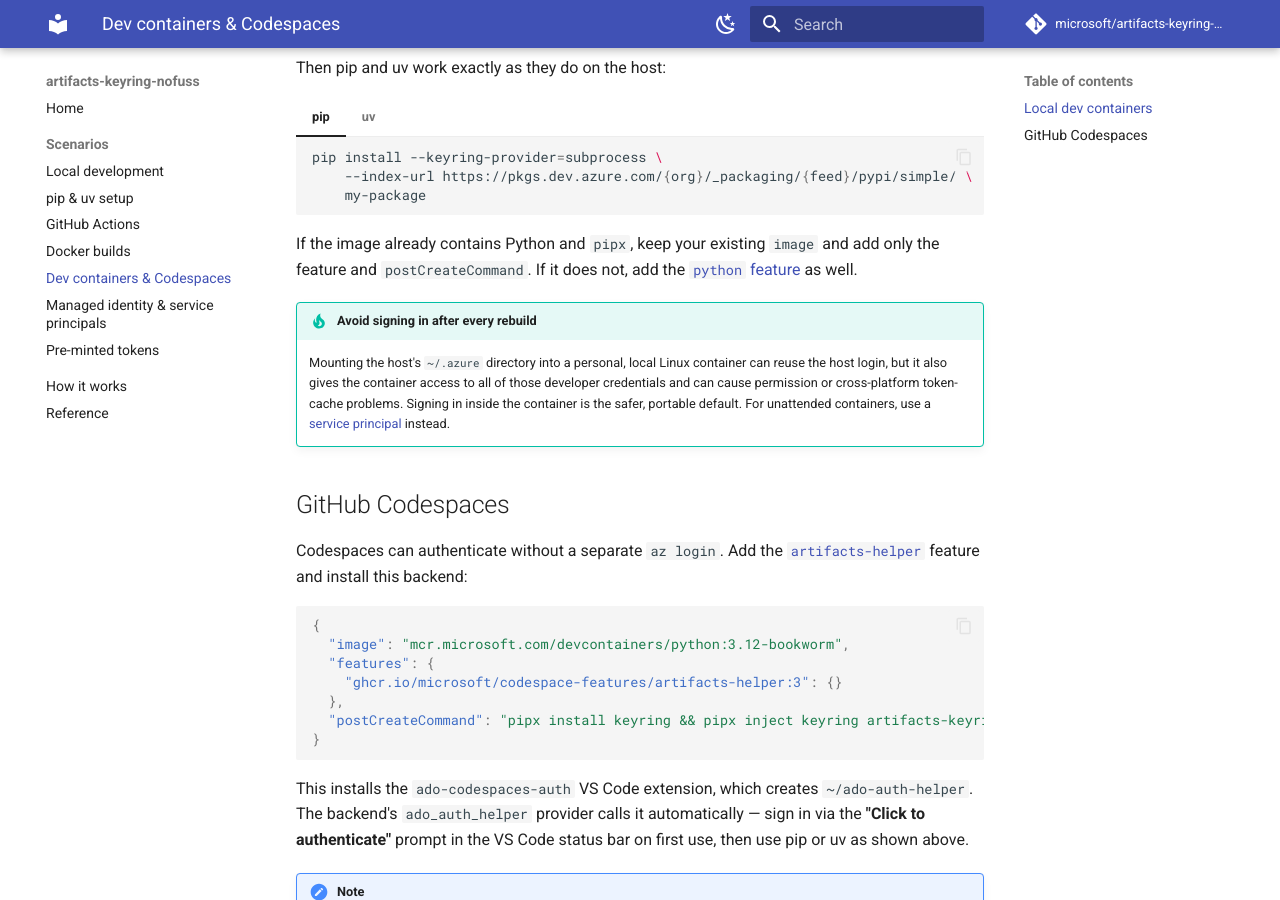
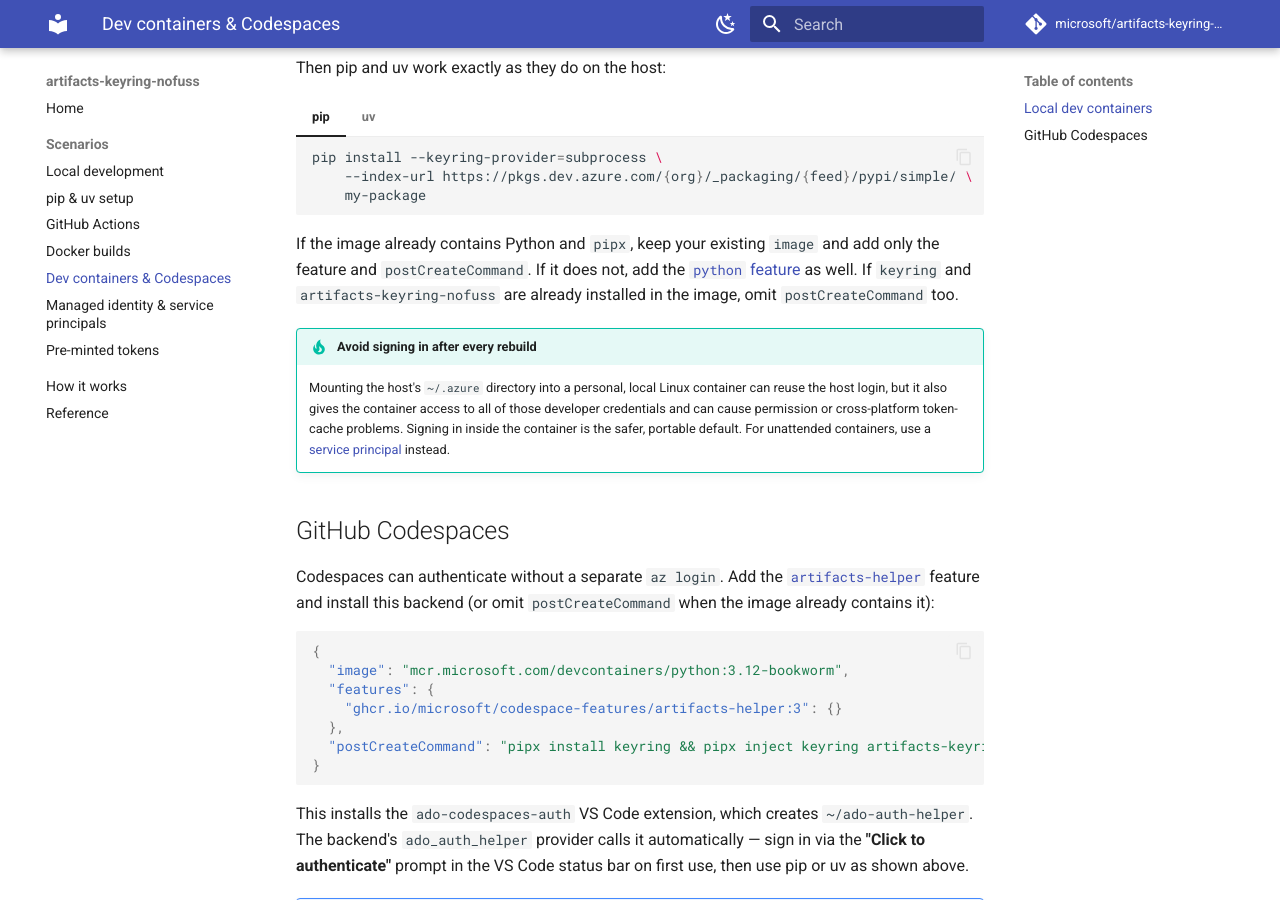
Before and after one commit to microsoft/artifacts-keyring-nofuss, an MkDocs documentation site: the page built from docs/codespaces.md, in a window 1280 px wide and 900 px high, scrolled down 669 px. Built offline with MkDocs 1.6.1 and Material for MkDocs 9.7.7, drawn with Linux system fonts in a browser that asks for light colours; comment, search, counter and statistics services are not loaded.

Commit message:
docs: clarify preinstalled backend setup
Co-authored-by: Copilot <223556219+Copilot@users.noreply.github.com>

````diff
--- a/docs/codespaces.md
+++ b/docs/codespaces.md
@@ -48,7 +48,8 @@ Then pip and uv work exactly as they do on the host:
 If the image already contains Python and `pipx`, keep your existing `image` and
 add only the feature and `postCreateCommand`. If it does not, add the
 [`python` feature](https://github.com/devcontainers/features/tree/main/src/python)
-as well.
+as well. If `keyring` and `artifacts-keyring-nofuss` are already installed in
+the image, omit `postCreateCommand` too.
 
 !!! tip "Avoid signing in after every rebuild"
     Mounting the host's `~/.azure` directory into a personal, local Linux
@@ -62,7 +63,8 @@ as well.
 
 Codespaces can authenticate without a separate `az login`. Add the
 [`artifacts-helper`](https://github.com/microsoft/codespace-features) feature
-and install this backend:
+and install this backend (or omit `postCreateCommand` when the image already
+contains it):
 
 ```json
 {
````
